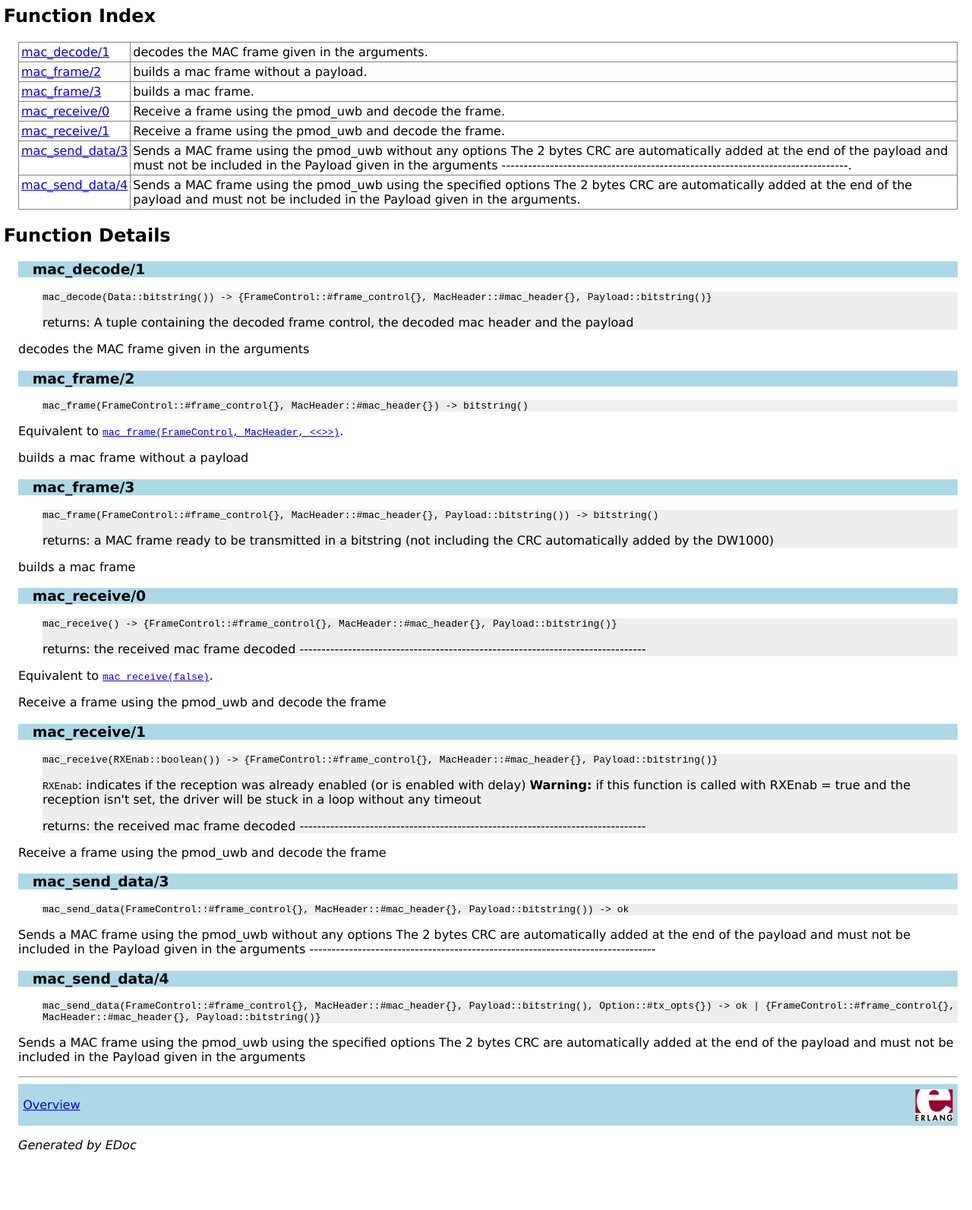
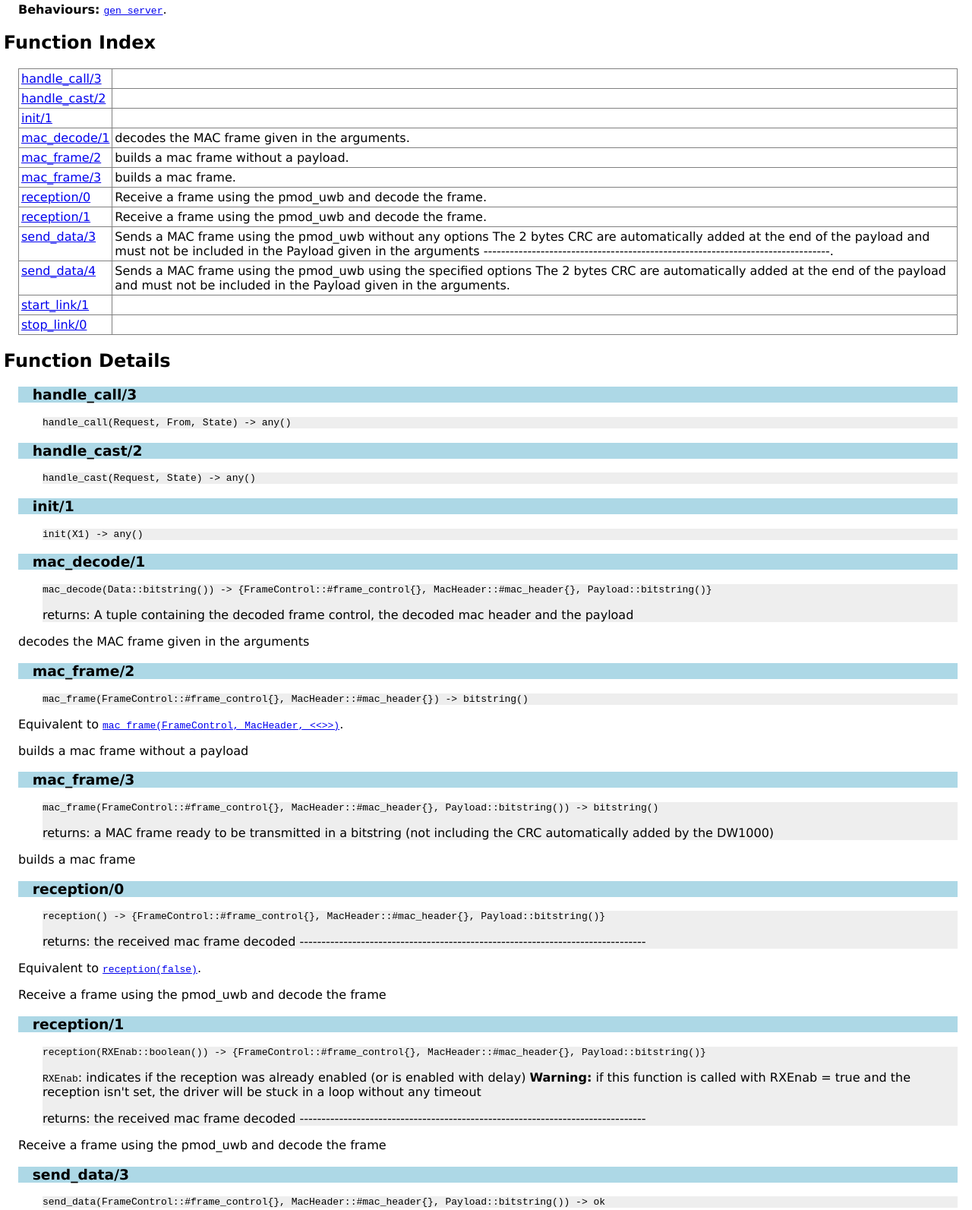
Before and after one commit to GwendalLaurent/pmod_uwb, a plain HTML site: page doc/mac_layer.html in a window 1280 px wide. Shown: the part 215-1808 px from the top of the page at 76% size. Before the commit the page ends 1751 px from the top, so only its background shows below. Drawn offline with Linux system fonts and the light colour scheme.

Commit message:
simplifies IEEE 802.15.4 Stack creation

```diff
--- a/doc/mac_layer.html
+++ b/doc/mac_layer.html
@@ -12,23 +12,47 @@
 <h1>Module mac_layer</h1>
 <ul class="index"><li><a href="#index">Function Index</a></li><li><a href="#functions">Function Details</a></li></ul>
 
+<p><b>Behaviours:</b> <a href="gen_server.html"><tt>gen_server</tt></a>.</p>
 
 <h2><a name="index">Function Index</a></h2>
-<table width="100%" border="1" cellspacing="0" cellpadding="2" summary="function index"><tr><td valign="top"><a href="#mac_decode-1">mac_decode/1</a></td><td>decodes the MAC frame given in the arguments.</td></tr>
+<table width="100%" border="1" cellspacing="0" cellpadding="2" summary="function index"><tr><td valign="top"><a href="#handle_call-3">handle_call/3</a></td><td></td></tr>
+<tr><td valign="top"><a href="#handle_cast-2">handle_cast/2</a></td><td></td></tr>
+<tr><td valign="top"><a href="#init-1">init/1</a></td><td></td></tr>
+<tr><td valign="top"><a href="#mac_decode-1">mac_decode/1</a></td><td>decodes the MAC frame given in the arguments.</td></tr>
 <tr><td valign="top"><a href="#mac_frame-2">mac_frame/2</a></td><td>builds a mac frame without a payload.</td></tr>
 <tr><td valign="top"><a href="#mac_frame-3">mac_frame/3</a></td><td>builds a mac frame.</td></tr>
-<tr><td valign="top"><a href="#mac_receive-0">mac_receive/0</a></td><td>Receive a frame using the pmod_uwb and decode the frame.</td></tr>
-<tr><td valign="top"><a href="#mac_receive-1">mac_receive/1</a></td><td>Receive a frame using the pmod_uwb and decode the frame.</td></tr>
-<tr><td valign="top"><a href="#mac_send_data-3">mac_send_data/3</a></td><td>Sends a MAC frame using the pmod_uwb without any options
+<tr><td valign="top"><a href="#reception-0">reception/0</a></td><td>Receive a frame using the pmod_uwb and decode the frame.</td></tr>
+<tr><td valign="top"><a href="#reception-1">reception/1</a></td><td>Receive a frame using the pmod_uwb and decode the frame.</td></tr>
+<tr><td valign="top"><a href="#send_data-3">send_data/3</a></td><td>Sends a MAC frame using the pmod_uwb without any options
  The 2 bytes CRC are automatically added at the end of the payload and
  must not be included in the Payload given in the arguments
 -------------------------------------------------------------------------------.</td></tr>
-<tr><td valign="top"><a href="#mac_send_data-4">mac_send_data/4</a></td><td>Sends a MAC frame using the pmod_uwb using the specified options
+<tr><td valign="top"><a href="#send_data-4">send_data/4</a></td><td>Sends a MAC frame using the pmod_uwb using the specified options
  The 2 bytes CRC are automatically added at the end of the payload and
  must not be included in the Payload given in the arguments.</td></tr>
+<tr><td valign="top"><a href="#start_link-1">start_link/1</a></td><td></td></tr>
+<tr><td valign="top"><a href="#stop_link-0">stop_link/0</a></td><td></td></tr>
 </table>
 
 <h2><a name="functions">Function Details</a></h2>
+
+<h3 class="function"><a name="handle_call-3">handle_call/3</a></h3>
+<div class="spec">
+<p><tt>handle_call(Request, From, State) -&gt; any()</tt></p>
+<p> </p>
+</div>
+
+<h3 class="function"><a name="handle_cast-2">handle_cast/2</a></h3>
+<div class="spec">
+<p><tt>handle_cast(Request, State) -&gt; any()</tt></p>
+<p> </p>
+</div>
+
+<h3 class="function"><a name="init-1">init/1</a></h3>
+<div class="spec">
+<p><tt>init(X1) -&gt; any()</tt></p>
+<p> </p>
+</div>
 
 <h3 class="function"><a name="mac_decode-1">mac_decode/1</a></h3>
 <div class="spec">
@@ -51,19 +75,19 @@
 <p>returns: a MAC frame ready to be transmitted in a bitstring (not including the CRC automatically added by the DW1000)</p>
 </div><p>builds a mac frame</p>
 
-<h3 class="function"><a name="mac_receive-0">mac_receive/0</a></h3>
+<h3 class="function"><a name="reception-0">reception/0</a></h3>
 <div class="spec">
-<p><tt>mac_receive() -&gt; {FrameControl::#frame_control{}, MacHeader::#mac_header{}, Payload::bitstring()}</tt><br></p>
+<p><tt>reception() -&gt; {FrameControl::#frame_control{}, MacHeader::#mac_header{}, Payload::bitstring()}</tt><br></p>
 <p> </p>
 <p>returns: the received mac frame decoded
 -------------------------------------------------------------------------------</p>
-</div><p>Equivalent to <a href="#mac_receive-1"><tt>mac_receive(false)</tt></a>.</p>
+</div><p>Equivalent to <a href="#reception-1"><tt>reception(false)</tt></a>.</p>
 <p>Receive a frame using the pmod_uwb and decode the frame
 </p>
 
-<h3 class="function"><a name="mac_receive-1">mac_receive/1</a></h3>
+<h3 class="function"><a name="reception-1">reception/1</a></h3>
 <div class="spec">
-<p><tt>mac_receive(RXEnab::boolean()) -&gt; {FrameControl::#frame_control{}, MacHeader::#mac_header{}, Payload::bitstring()}</tt><br></p>
+<p><tt>reception(RXEnab::boolean()) -&gt; {FrameControl::#frame_control{}, MacHeader::#mac_header{}, Payload::bitstring()}</tt><br></p>
 <p><tt>RXEnab</tt>: indicates if the reception was already enabled (or is enabled with delay)
  <b>Warning:</b> if this function is called with RXEnab = true and the reception isn't set, the driver will be stuck in a loop without any timeout<br>
 </p>
@@ -71,22 +95,34 @@
 -------------------------------------------------------------------------------</p>
 </div><p>Receive a frame using the pmod_uwb and decode the frame</p>
 
-<h3 class="function"><a name="mac_send_data-3">mac_send_data/3</a></h3>
+<h3 class="function"><a name="send_data-3">send_data/3</a></h3>
 <div class="spec">
-<p><tt>mac_send_data(FrameControl::#frame_control{}, MacHeader::#mac_header{}, Payload::bitstring()) -&gt; ok</tt><br></p>
+<p><tt>send_data(FrameControl::#frame_control{}, MacHeader::#mac_header{}, Payload::bitstring()) -&gt; ok</tt><br></p>
 <p> </p>
 </div><p>Sends a MAC frame using the pmod_uwb without any options
  The 2 bytes CRC are automatically added at the end of the payload and
  must not be included in the Payload given in the arguments
 -------------------------------------------------------------------------------</p>
 
-<h3 class="function"><a name="mac_send_data-4">mac_send_data/4</a></h3>
+<h3 class="function"><a name="send_data-4">send_data/4</a></h3>
 <div class="spec">
-<p><tt>mac_send_data(FrameControl::#frame_control{}, MacHeader::#mac_header{}, Payload::bitstring(), Option::#tx_opts{}) -&gt; ok | {FrameControl::#frame_control{}, MacHeader::#mac_header{}, Payload::bitstring()}</tt><br></p>
+<p><tt>send_data(FrameControl::#frame_control{}, MacHeader::#mac_header{}, Payload::bitstring(), Option::#tx_opts{}) -&gt; ok | {FrameControl::#frame_control{}, MacHeader::#mac_header{}, Payload::bitstring()}</tt><br></p>
 <p> </p>
 </div><p>Sends a MAC frame using the pmod_uwb using the specified options
  The 2 bytes CRC are automatically added at the end of the payload and
  must not be included in the Payload given in the arguments</p>
+
+<h3 class="function"><a name="start_link-1">start_link/1</a></h3>
+<div class="spec">
+<p><tt>start_link(Params::{map(), tuple()}) -&gt; {ok, pid()}</tt><br></p>
+<p> </p>
+</div>
+
+<h3 class="function"><a name="stop_link-0">stop_link/0</a></h3>
+<div class="spec">
+<p><tt>stop_link() -&gt; any()</tt></p>
+<p> </p>
+</div>
 <hr>
 
 <div class="navbar"><a name="#navbar_bottom"></a><table width="100%" border="0" cellspacing="0" cellpadding="2" summary="navigation bar"><tr><td><a href="overview-summary.html" target="overviewFrame">Overview</a></td><td><a href="http://www.erlang.org/"><img src="erlang.png" align="right" border="0" alt="erlang logo"></a></td></tr></table></div>
```
Also changed, not shown: 6 other files.
